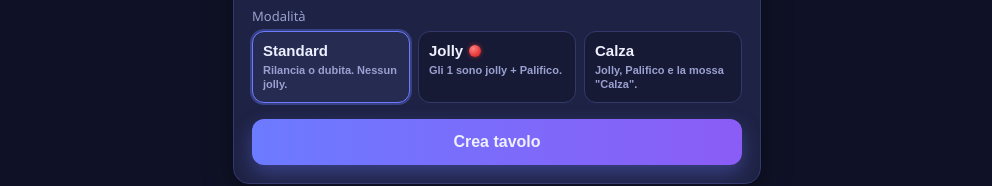
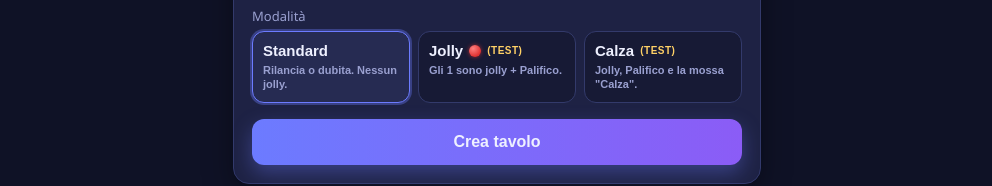
Before and after one commit to jacopogiotti/perudo-online, a website: page public/index.html in a window 1280 px wide. Shown: the part 425-611 px from the top of the page, without its empty margins (143-1135 px from the left). Drawn offline with nearby package versions, Linux system fonts and the light colour scheme; no server answers.

Commit message:
Etichetta (test) sulle modalità Jolly e Calza nel selettore

```diff
--- a/public/index.html
+++ b/public/index.html
@@ -40,11 +40,11 @@
               <span class="mode-desc">Rilancia o dubita. Nessun jolly.</span>
             </button>
             <button type="button" class="mode-opt" data-mode="jolly">
-              <span class="mode-name">Jolly <span class="mode-pip"></span></span>
+              <span class="mode-name">Jolly <span class="mode-pip"></span><small class="mode-test">(test)</small></span>
               <span class="mode-desc">Gli 1 sono jolly + Palifico.</span>
             </button>
             <button type="button" class="mode-opt" data-mode="calza">
-              <span class="mode-name">Calza</span>
+              <span class="mode-name">Calza <small class="mode-test">(test)</small></span>
               <span class="mode-desc">Jolly, Palifico e la mossa "Calza".</span>
             </button>
           </div>
--- a/public/styles.css
+++ b/public/styles.css
@@ -1162,3 +1162,11 @@ button:disabled {
   opacity: 0.28;
   pointer-events: none;
 }
+
+.mode-test {
+  font-size: 10px;
+  font-weight: 700;
+  color: var(--gold);
+  letter-spacing: 0.5px;
+  text-transform: uppercase;
+}
```
